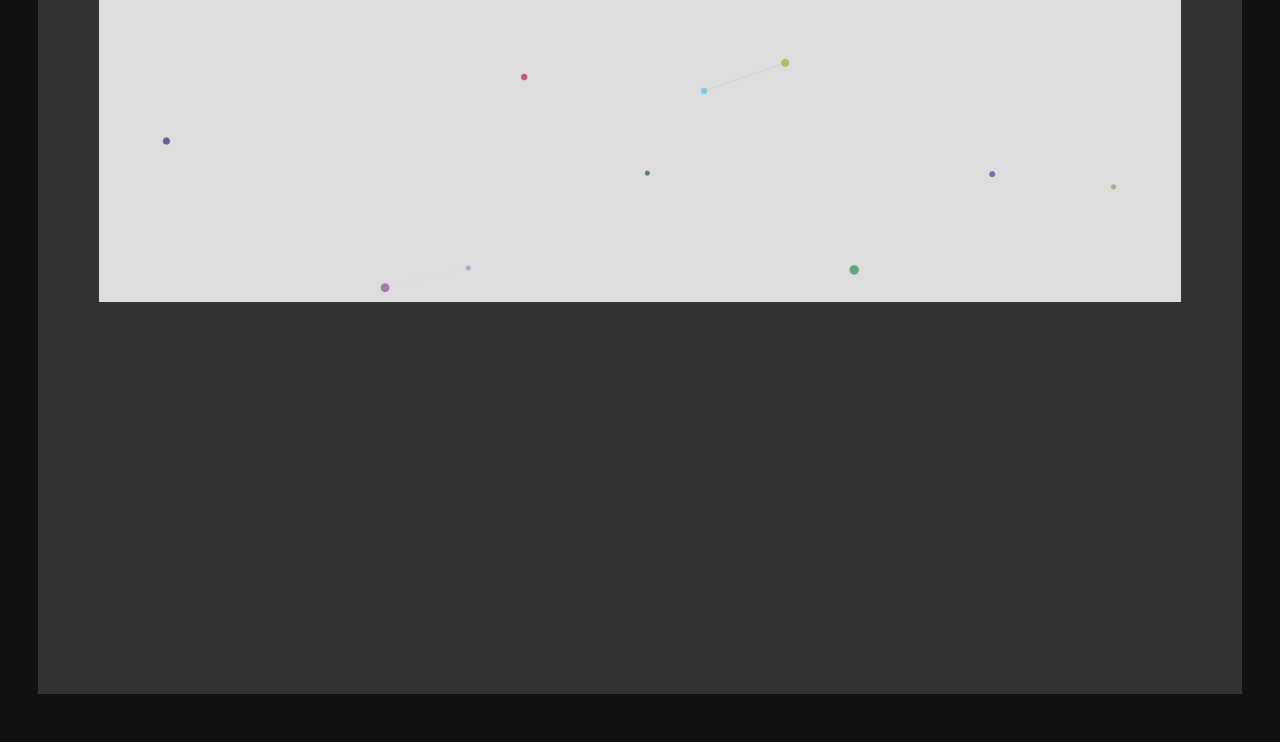
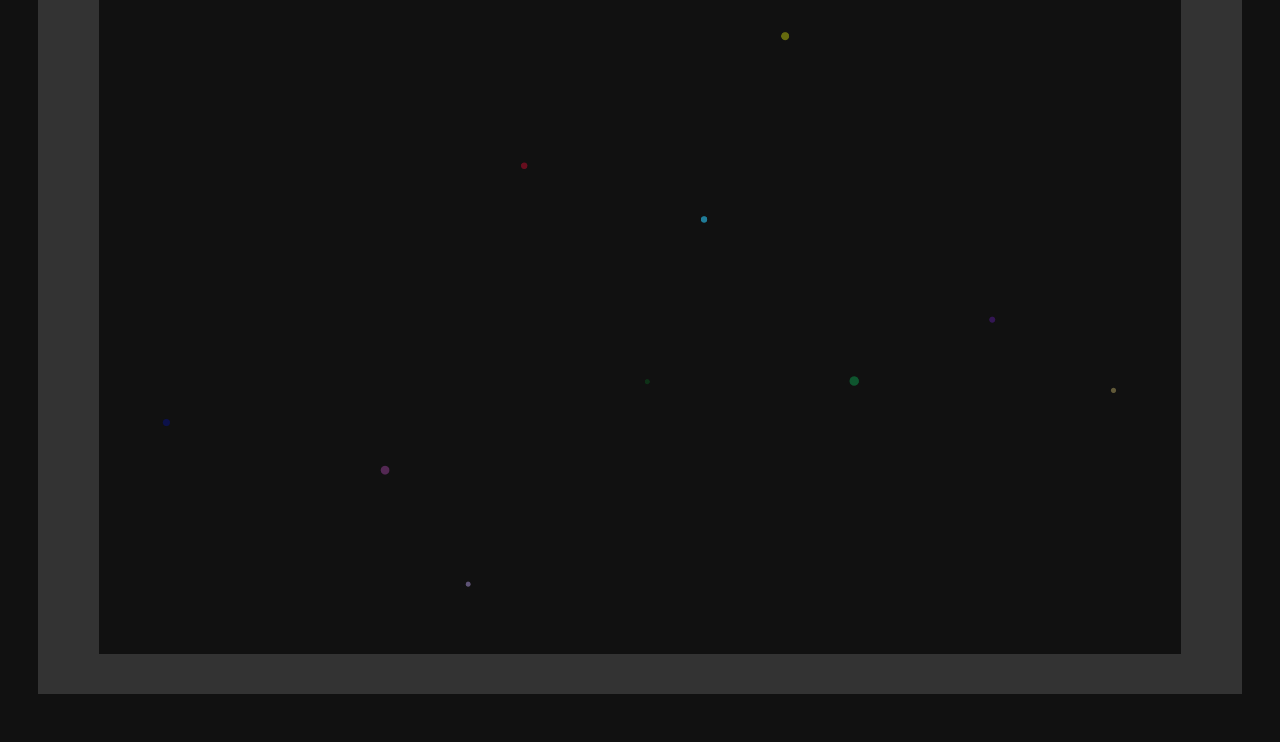
Before and after one commit to Ziplodocus/CanvasPlayground, a plain HTML site: page index.html in a window 1280 px wide. Shown: the part 82-824 px from the top of the page. Drawn offline with Linux system fonts and the light colour scheme.

Commit message:
Large canvas, no cursor

```diff
--- a/style.css
+++ b/style.css
@@ -40,7 +40,8 @@ main {
 
 canvas {
     margin: 5vh auto;
-    height: 40vh;
+    height: 84vh;
     width: 90%;
-    background-color: #DDD;
+    background-color: #111;
+    cursor: none;
 }
```
